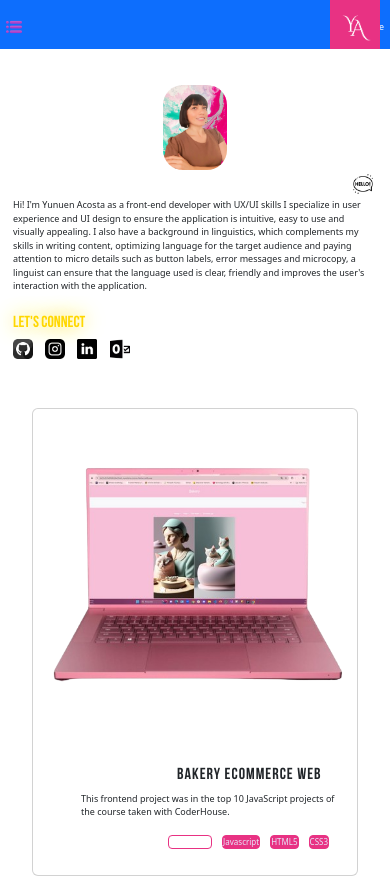
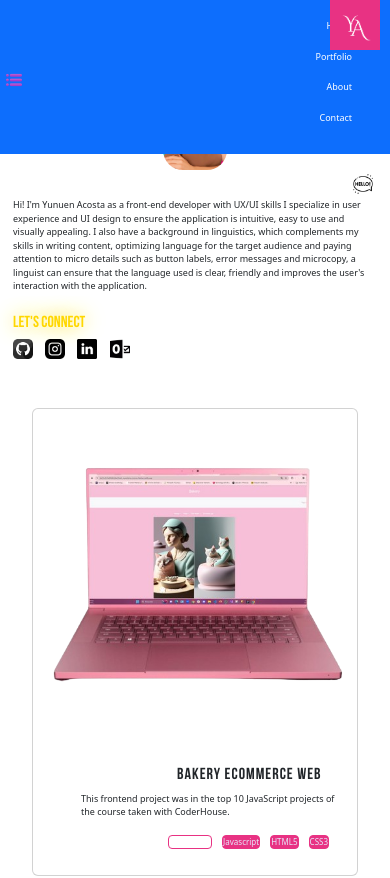
Before and after one commit to YunuenAM/MyCV, a website: page index.html in a window 390 px wide. Shown: the top 878 px of the page. Drawn offline with nearby package versions, Linux system fonts and the light colour scheme; a small style sheet from the web is missing.

Commit message:
✨Feat: menu responsive in progress

```diff
--- a/index.html
+++ b/index.html
@@ -17,10 +17,13 @@
             <nav class="navbar navbar-expand-sm navbar-light fixed-top bg-primary">
                 <a class="menu-icon" onclick="toggleMenu()"><img class="hamburger" style="width: 1rem;" src="./img/menu.png" alt="icon-hamburger"></a>
                 <div class="menu-items" id="menu-items">
-                    <a href="#background-section" onclick="scrollToHome()">Home</a>
-                    <a href="#work-section" onclick="scrollToWorkSection()">Portfolio</a>
-                    <a href="#about-section" onclick="scrollToAboutSection()">About</a>
-                    <a href="#contact-section" onclick="scrollContactSection()">Contact</a>
+                    <ul>
+                        <li> <a href="#background-section" onclick="scrollToHome()">Home</a></li>
+                        <li> <a href="#work-section" onclick="scrollToWorkSection()">Portfolio</a></li>
+                        <li><a href="#about-section" onclick="scrollToAboutSection()">About</a></li>
+                        <li><a href="#contact-section" onclick="scrollContactSection()">Contact</a></li>
+                    </ul>
+
                 </div>
                 <img src="./img/logoYA.png" style="position: absolute; top: 0px; right:10px;width: 50px; height: auto; justify-content: right; text-decoration: none;" alt="logo Yunuen Acosta">
             </nav>
```
